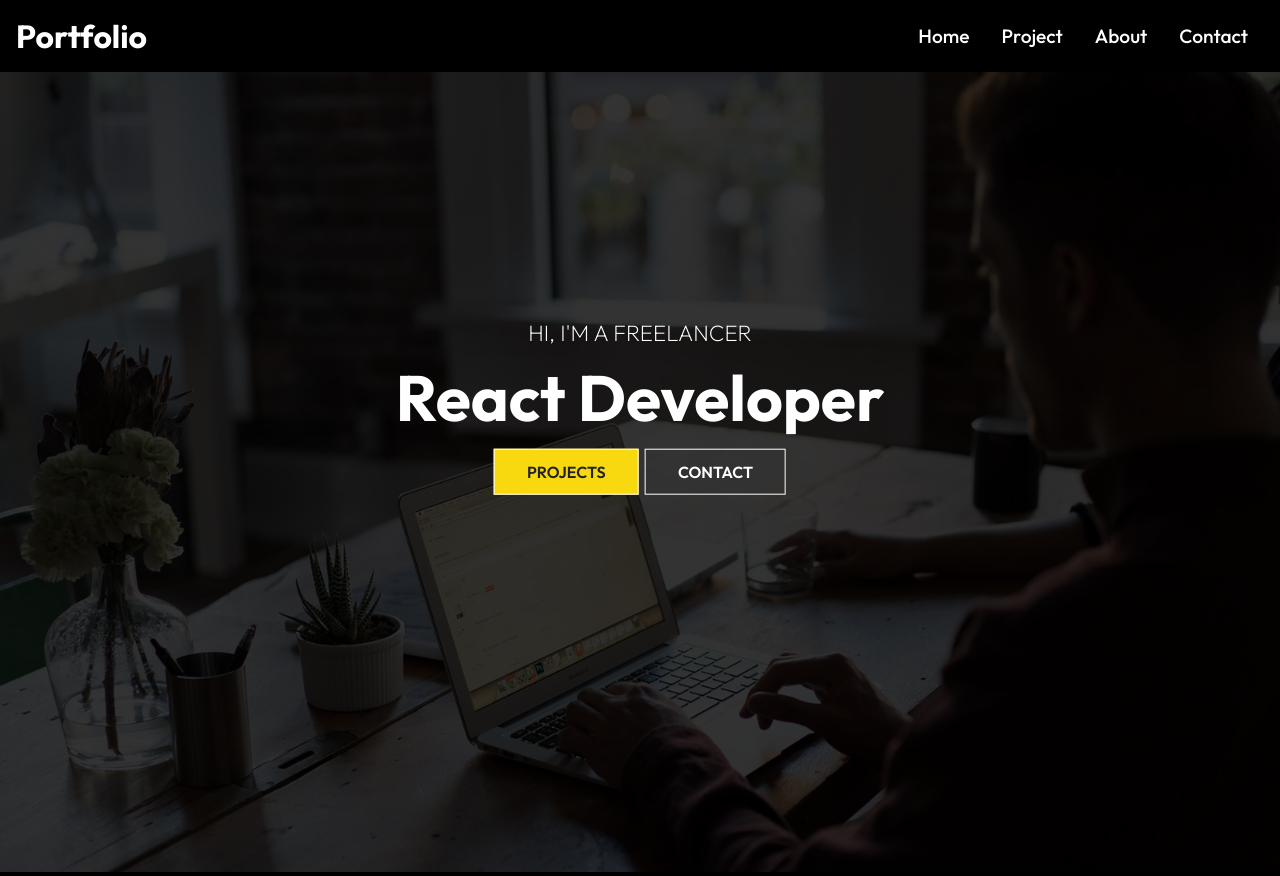
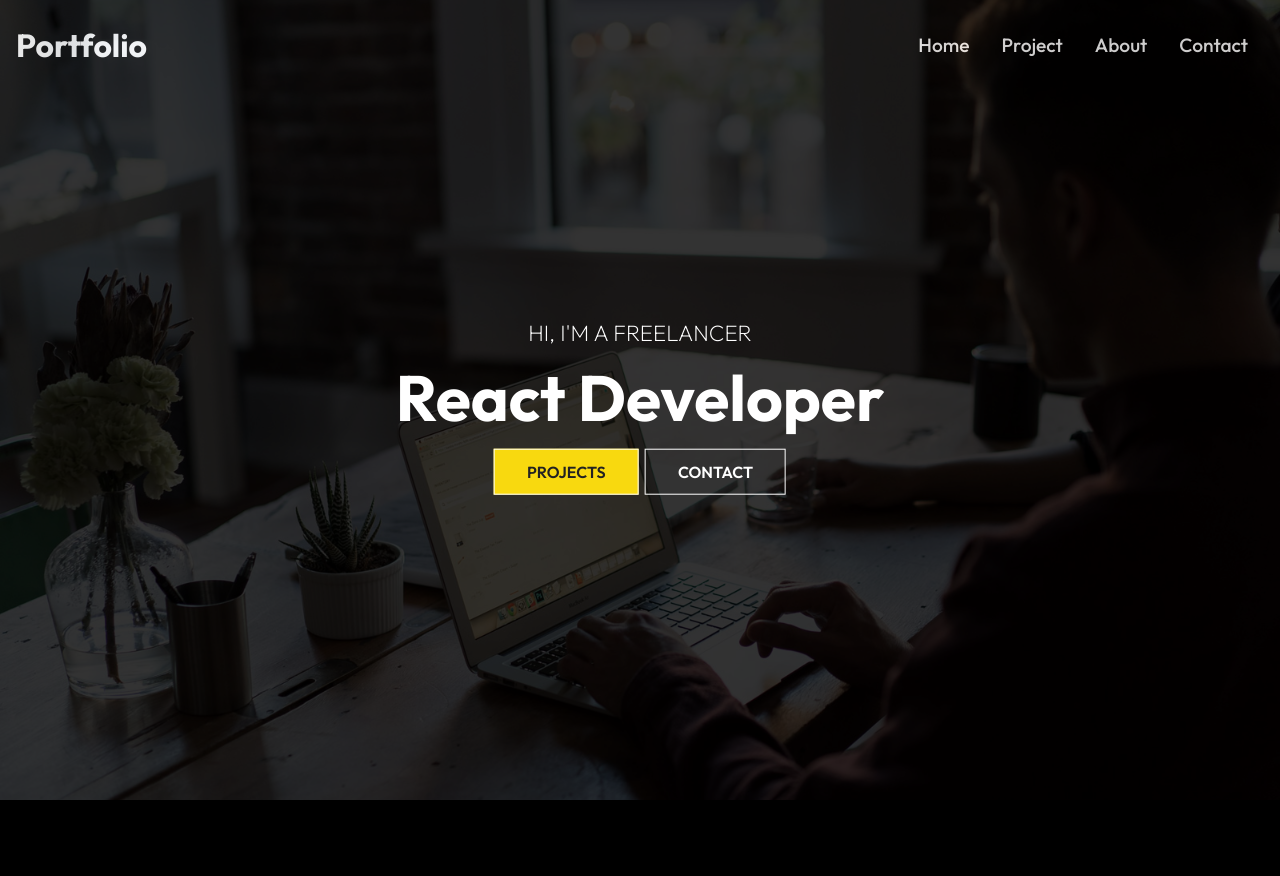
Before and after one commit to Avishi2511/ReactWebsite, a React (Create React App) app in the folder my-app/: page / in a window 1280 px wide. After the commit the page ends 804 px from the top, so only its background shows below. Built offline with nearby package versions, Linux system fonts and the light colour scheme.

Commit message:
navbar_color

```diff
--- a/my-app/src/Components/MainImgStyles.css
+++ b/my-app/src/Components/MainImgStyles.css
@@ -52,3 +52,13 @@
 .content .btn{
     margin: 1rem 0.2rem
 }
+
+@media screen and (max-width: 640px){
+    .hero .content h1{
+        font-size: 3rem;
+    }
+
+    .hero .content p{
+        font-size: 1.2rem;
+    }
+}
--- a/my-app/src/Components/Navbar.js
+++ b/my-app/src/Components/Navbar.js
@@ -11,8 +11,20 @@
     const [click, setClick]=useState(false);
     const handleClick= () => setClick(!click);
 
+    /*for change in color of navbar while scrolling*/
+    const [color, setColor]=useState(false);
+    const changeColor = () =>{
+        if(window.scrollY >= 100){ /*100 defines length of scroll*/
+            setColor(true);
+        }
+        else{
+            setColor(false);
+        }
+    }
+    window.addEventListener("scroll", changeColor);
+
   return (
-    <div className="header">
+    <div className={color ? "header header-bg" : "header"}>
         <Link to={"/"}>
             <h1>Portfolio</h1>
         </Link>
--- a/my-app/src/Components/NavbarStyles.css
+++ b/my-app/src/Components/NavbarStyles.css
@@ -3,6 +3,14 @@
     justify-content: space-between;
     align-items: center;
     padding: 1rem;
+    position: fixed;
+    width: 100%;
+    height: 90px;
+}
+
+.header-bg{
+    color: rgba(0,0,0,0.85);
+    transition: 0.5sec;
 }
 .nav-menu{
     display: flex;
```
